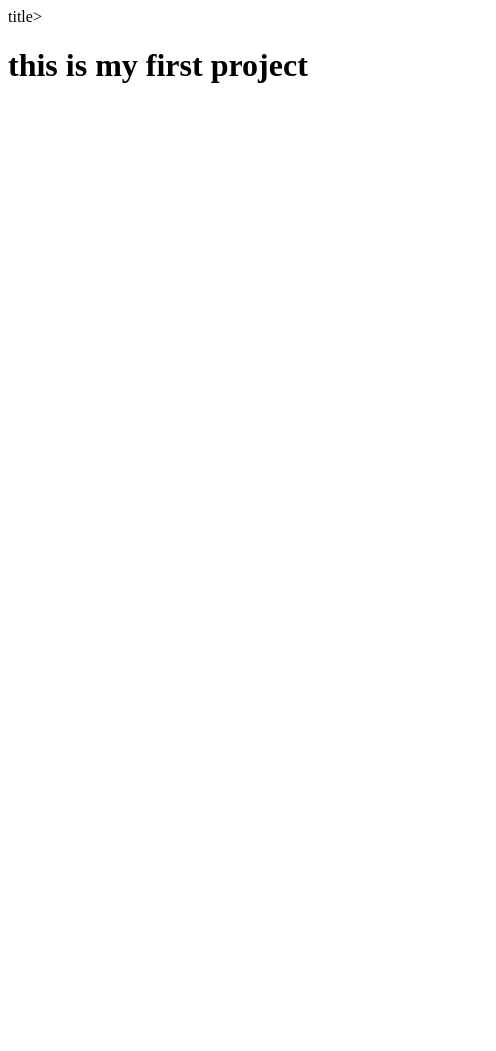
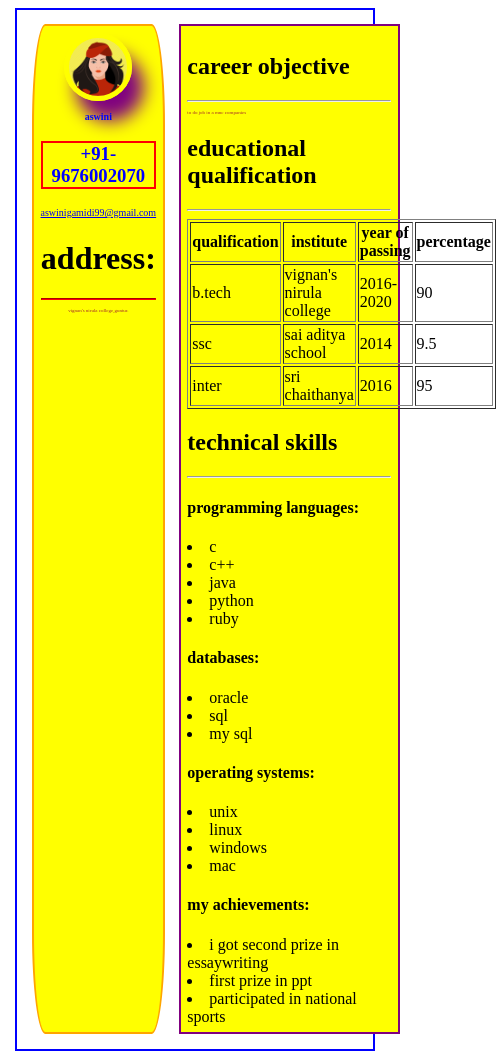
Before and after one commit to venkatkoka/pwaresume, a plain HTML site: page pwaresume.html in a window 390 px wide. Shown: the whole page, 496 px wide, since content can reach past the window. Before the commit the page ends 844 px from the top, so only its background shows below. Drawn offline with Linux system fonts and the light colour scheme.

Commit message:
adding all files

```diff
--- /dev/null
+++ b/index.html
@@ -0,0 +1,17 @@
+<html>
+<head>
+	<title>index</title>
+	<link rel="stylesheet" href="style.css">
+	<meta name="viewport" content="width=device-width,initial-scale=1.0">
+	<meta charset="utf-8">
+</head>
+<body>
+	<div class="main" onclick="openpage()">
+		<div class="left">
+		</div>
+		<div class="right">
+		</div>
+	</div>
+	<script type="text/javascript" src="main.js"></script>
+</body>
+</html>
--- /dev/null
+++ b/main.css
@@ -0,0 +1,186 @@
+.main{
+	border:2px solid blue;
+	padding: 2%;
+	margin:2%;
+}
+a{
+	word-wrap: break-word;
+}
+.main{
+	display: flex;
+	flex-direction: row;
+}
+.left{
+	border:2px solid orange;
+    padding:2%;
+    margin:2%;
+    border-radius:10%;
+    text-align: center;
+    width: 50%;
+    background-color: yellow;
+}
+.left img{
+	width: 50%;
+	border-radius:50%;
+	border :5px solid yellow;
+	box-shadow: 12px 20px 18px purple;
+}
+.right{
+	border: 2px solid purple;
+	padding:2%;
+	margin:2%;
+	width: 60%;
+	background-color: yellow;
+}
+#number{
+	color:blue;
+	border: 2px solid red;
+}
+p{
+	color: brown;
+	font-size:5px;
+}
+}
+@media only screen and (min-width: 320px) and (max-width: 480px){
+	.main{
+	border:2px solid blue;
+	padding: 2%;
+	margin:2%;
+}
+.table1{
+	width: 90%;
+	overflow-x:auto;
+}
+p{
+	word-wrap: break-word;
+}
+
+.main{
+	display: flex;
+	flex-direction: column;
+}
+.left{
+	border:2px solid orange;
+    padding:2%;
+    margin: 2%;
+    border-radius:10%;
+    text-align: center;
+    width:40%;
+    background-color: cyan;
+}
+.left img{
+	width: 40%;
+	border-radius:20%;
+	border :2px solid yellow;
+	box-shadow: 14px 26px 18px purple;
+}
+.right{
+	border: 2px solid purple;
+	padding:2%;
+	margin:2%;
+	width: 60%;
+	background-color: blue;
+}
+#number{
+	color:blue;
+	border: 2px solid red;
+	padding: 2%;
+	margin: 2%;
+}
+p{
+	word-wrap: break-word;
+}
+}
+.main{
+	border:2px solid blue;
+	padding: 2%;
+	margin:2%;
+}
+a{
+	word-wrap: break-word;
+}
+.main{
+	display: flex;
+	flex-direction: row;
+}
+.left{
+	border:2px solid orange;
+    padding:2%;
+    margin:2%;
+    border-radius:10%;
+    text-align: center;
+    width: 50%;
+    background-color: yellow;
+}
+.left img{
+	width: 50%;
+	border-radius:50%;
+	border :5px solid yellow;
+	box-shadow: 12px 20px 18px purple;
+}
+.right{
+	border: 2px solid purple;
+	padding:2%;
+	margin:2%;
+	width: 60%;
+	background-color: yellow;
+}
+#number{
+	color:blue;
+	border: 2px solid red;
+}
+p{
+	color: brown;
+	font-size:5px;
+}
+}
+@media only screen and (min-width: 320px) and (max-width: 480px){
+	.main{
+	border:2px solid blue;
+	padding: 2%;
+	margin:2%;
+}
+.table1{
+	width: 90%;
+	overflow-x:auto;
+}
+p{
+	word-wrap: break-word;
+}
+
+.main{
+	display: flex;
+	flex-direction: column;
+}
+.left{
+	border:2px solid orange;
+    padding:2%;
+    margin: 2%;
+    border-radius:10%;
+    text-align: center;
+    width:40%;
+    background-color: purple;
+}
+.left img{
+	width: 40%;
+	border-radius:20%;
+	border :2px solid yellow;
+	box-shadow: 14px 26px 18px purple;
+}
+.right{
+	border: 2px solid purple;
+	padding:2%;
+	margin:2%;
+	width: 60%;
+	background-color: red;
+}
+#number{
+	color:blue;
+	border: 2px solid red;
+	padding: 2%;
+	margin: 2%;
+}
+p{
+	word-wrap: break-word;
+}
+}
--- a/pwaresume.html
+++ b/pwaresume.html
@@ -1,8 +1,85 @@
 <html>
 <head>
-	<title>resume project</title>title>
+	<title>resume project</title>
+	<meta name="viewport" content="width=device-width,initial-scale=1.0">
+	<link rel="stylesheet" href="main.css">
 	</head>
 	<body>
-		<h1>this is my first project</h1>
+		<div class="main">
+		   <div class="left">
+		   	<img src="kav.png" alt="profile image">
+		   	<h3 style="color:blue;font-size: 10px">aswini</h3>
+		   	<h3 id="number">+91-9676002070</h3>
+		   	<a  style="font-size:10px" href="mailto:aswinigamidi99@gmail.com">aswinigamidi99@gmail.com</a>
+		   	<h1>address:</h1>
+		   	<hr style="border-color:red">
+		   	<p>vignan's nirula college,guntur.</p>
+		   </div>
+		   	  <div class="right">
+		   	  	<h2>career objective</h2>
+		   	  	<hr>
+		   	  	<p>to do job in a mnc companies</p>
+		   	  	<h2>educational qualification</h2>
+		   	  	<hr>
+		   	  	<div class="table1">
+		   	  	<table border="1">
+		   	  		<tr>
+		   	  			<th>qualification</th>
+		   	  			<th>institute</th>
+		   	  			<th>year of passing</th>
+		   	  			<th>percentage</th>
+		   	  		</tr>
+		   	  		<tr>
+		   	  			<td>b.tech</td>
+		   	  			<td>vignan's nirula college</td>
+		   	  			<td>2016-2020</td>
+		   	  			<td>90</td>
+		   	  		</tr>
+		   	  		<tr>
+		   	  			<td>ssc</td>
+		   	  			<td>sai aditya school</td>
+		   	  			<td>2014</td>
+		   	  			<td>9.5</td>
+		   	  		</tr>
+		   	  		<tr>
+		   	  			<td>inter</td>
+		   	  			<td>sri chaithanya</td>
+		   	  			<td>2016</td>
+		   	  			<td>95</td>
+		   	  		</tr>
+		   	  		</table>
+		   	  		</div>
+		   	  		<table>
+		   	  			<h2>technical skills</h2>
+		   	  			<hr>
+		   	  			<h4>programming languages:</h4>
+		   	  			<u1>
+		   	  				<li>c</li>
+		   	  				<li>c++</li>
+		   	  				<li>java</li>
+		   	  				<li>python</li>
+		   	  				<li>ruby</li>
+		   	  			</u1>
+		   	  			<h4>databases:</h4>
+		   	  			<u1>
+		   	  			<li>oracle</li>
+		   	  			<li>sql</li>
+		   	  			<li>my sql</li>
+		   	  		</u1>
+		   	  		<h4>operating systems:</h4>
+		   	  		<u1>
+		   	  			<li>unix</li>
+		   	  			<li>linux</li>
+		   	  			<li>windows</li>
+		   	  			<li>mac</li>
+		   	  		</u1>
+		   	  		<h4>my achievements:</h4>
+		   	  		<u1>
+		   	  			<li>i got second prize in essaywriting</li>
+		   	  			<li>first prize in ppt</li>
+		   	  			<li>participated in national sports</li>
+		   	  		</u1>
+		   			</div>
+		</div>
 	</body>
 	</html>
--- /dev/null
+++ b/style.css
@@ -0,0 +1,186 @@
+.main{
+	border:2px solid blue;
+	padding: 2%;
+	margin:2%;
+}
+a{
+	word-wrap: break-word;
+}
+.main{
+	display: flex;
+	flex-direction: row;
+}
+.left{
+	border:2px solid orange;
+    padding:2%;
+    margin: 2%;
+    border-radius:10%;
+    text-align: center;
+    width:40%;
+    background-color: violet;
+}
+.left img{
+	width: 40%;
+	border-radius:10%;
+	border :2px solid yellow;
+	box-shadow: 14px 26px 18px blue;
+}
+.right{
+	border: 2px solid purple;
+	padding:2%;
+	margin:2%;
+	width:60%;
+	background-color: yellow;
+}
+#number{
+	color:blue;
+	border: 2px solid red;
+}
+p{
+	word-wrap: break-word;
+}
+
+@media only screen and (min-width:320px) and (max-width: 480px){
+.main{
+	border:2px solid red;
+	padding:  2%;
+	margin: 2%;
+}
+.table1{
+	width: 90%;
+	overflow-x:auto;
+}
+p{
+	word-wrap: break-word;
+}
+
+.main{
+	display: flex;
+	flex-direction: column;
+}
+
+.left{
+	border:2px solid orange;
+    padding:2%;
+    margin: 2%;
+    border-radius:10%;
+    text-align: center;
+    width:40%;
+    background-color: cyan;
+}
+.left img{
+	width: 40%;
+	border-radius:20%;
+	border :2px solid yellow;
+	box-shadow: 14px 26px 18px purple;
+}
+.right{
+	border: 2px solid purple;
+	padding:2%;
+	margin:2%;
+	width: 60%;
+	background-color: blue;
+}
+#number{
+	color:blue;
+	border: 2px solid red;
+	padding: 2%;
+	margin: 2%;
+}
+p{
+	word-wrap: break-word;
+}
+}
+.main{
+	border:2px solid blue;
+	padding: 2%;
+	margin:2%;
+}
+a{
+	word-wrap: break-word;
+}
+.main{
+	display: flex;
+	flex-direction: row;
+}
+.left{
+	border:2px solid orange;
+    padding:2%;
+    margin: 2%;
+    border-radius:10%;
+    text-align: center;
+    width:40%;
+    background-color: violet;
+}
+.left img{
+	width: 40%;
+	border-radius:10%;
+	border :2px solid yellow;
+	box-shadow: 14px 26px 18px blue;
+}
+.right{
+	border: 2px solid purple;
+	padding:2%;
+	margin:2%;
+	width:60%;
+	background-color: yellow;
+}
+#number{
+	color:blue;
+	border: 2px solid red;
+}
+p{
+	word-wrap: break-word;
+}
+
+@media only screen and (min-width:320px) and (max-width: 480px){
+.main{
+	border:2px solid red;
+	padding:  2%;
+	margin: 2%;
+}
+.table1{
+	width: 90%;
+	overflow-x:auto;
+}
+p{
+	word-wrap: break-word;
+}
+
+.main{
+	display: flex;
+	flex-direction: column;
+}
+
+.left{
+	border:2px solid orange;
+    padding:2%;
+    margin: 2%;
+    border-radius:10%;
+    text-align: center;
+    width:40%;
+    background-color: purple;
+}
+.left img{
+	width: 40%;
+	border-radius:20%;
+	border :2px solid yellow;
+	box-shadow: 14px 26px 18px purple;
+}
+.right{
+	border: 2px solid purple;
+	padding:2%;
+	margin:2%;
+	width: 60%;
+	background-color: red;
+}
+#number{
+	color:blue;
+	border: 2px solid red;
+	padding: 2%;
+	margin: 2%;
+}
+p{
+	word-wrap: break-word;
+}
+}
```
Also changed, not shown: data.json (added, +62 -0 lines), direction.html (added, +30 -0 lines), main.js (added, +129 -0 lines), kav.png (added).
